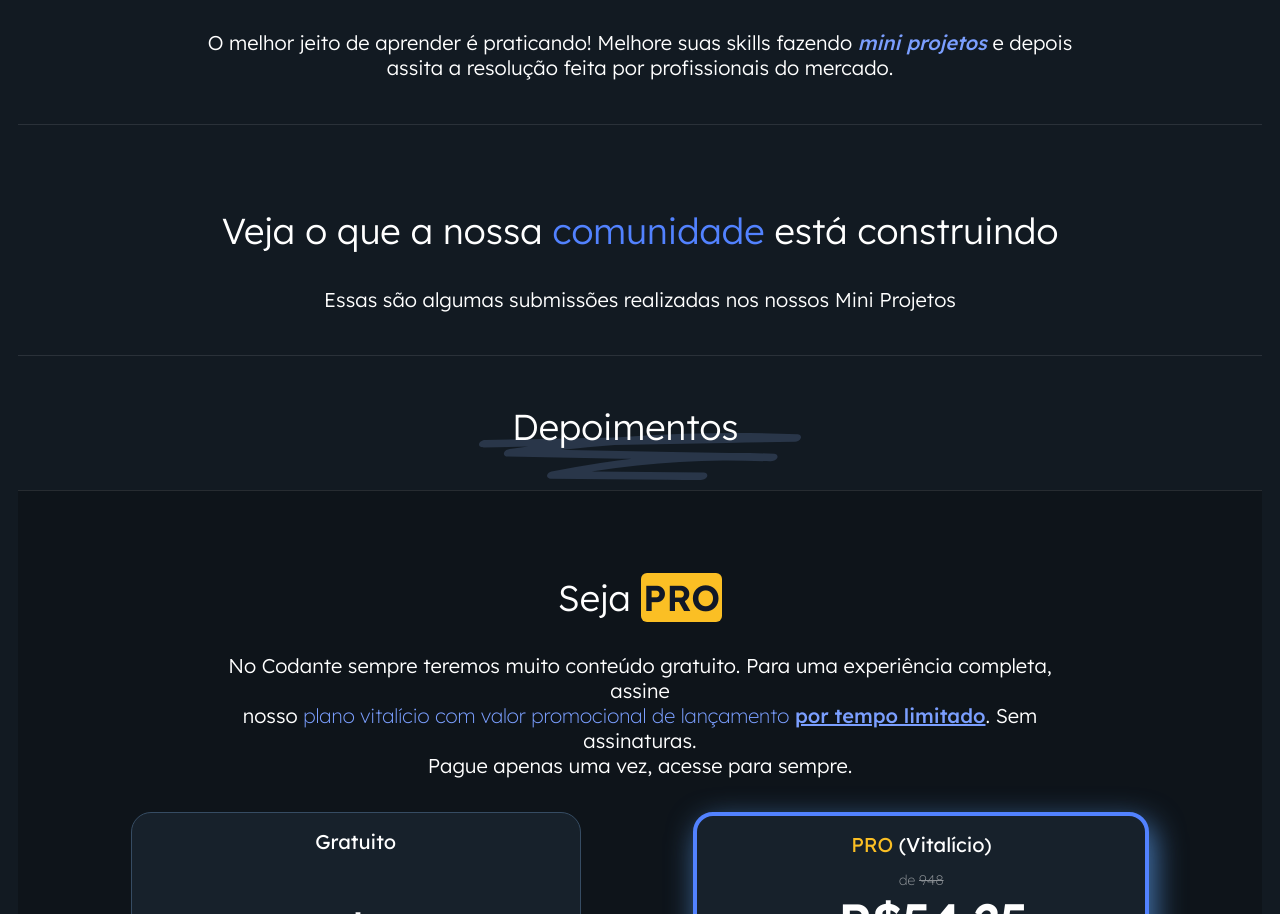
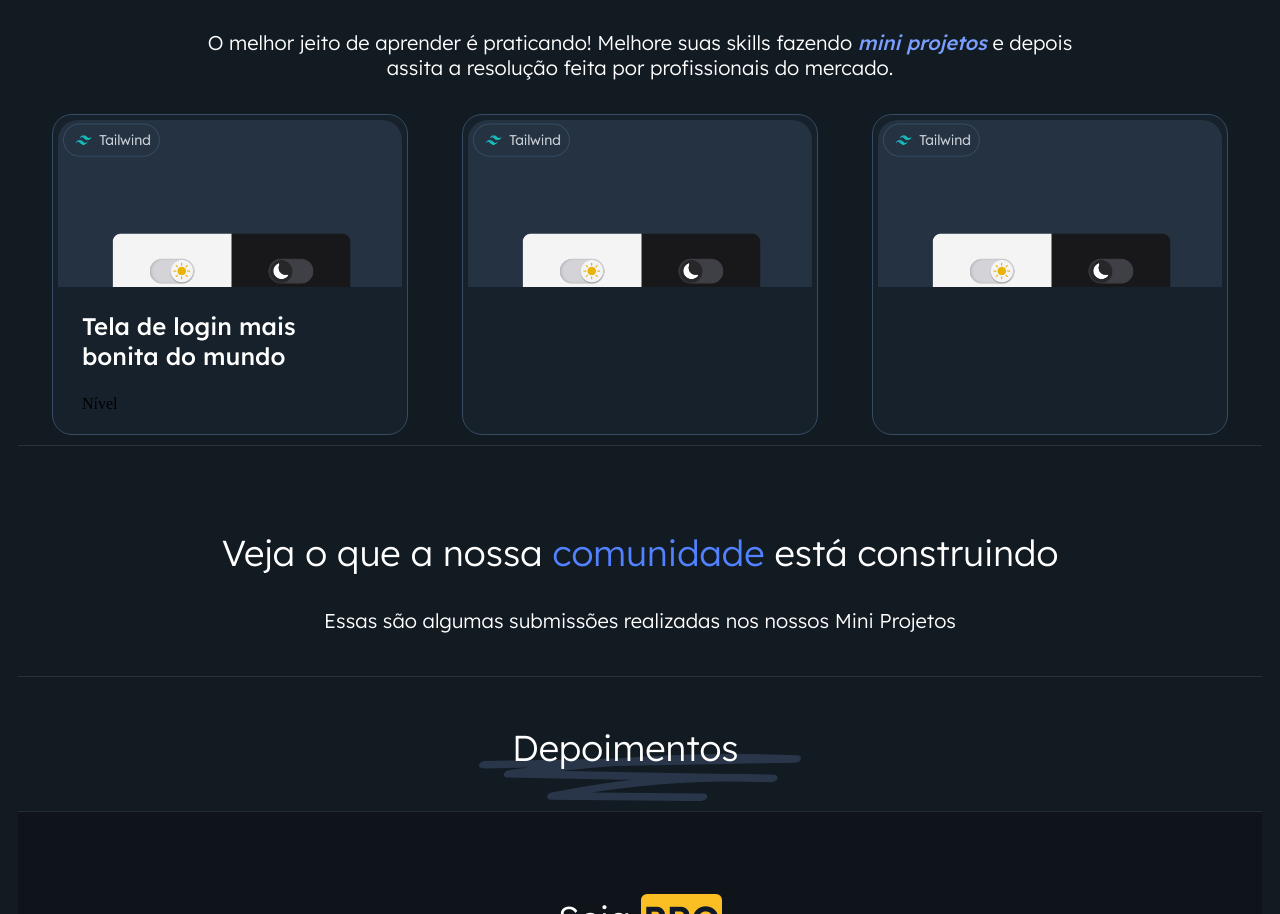
Before and after one commit to CauaDutra/codante, a plain HTML site: page index.html in a window 1280 px wide. Shown: the part 2123-3037 px from the top of the page. Drawn offline with Linux system fonts and the light colour scheme.

Commit message:
seção projetos

```diff
--- a/index.html
+++ b/index.html
@@ -209,6 +209,19 @@
         <span class="h5parte2">mini projetos</span> e depois<br />
         assita a resolução feita por profissionais do mercado.
       </h5>
+      <div class="vitrine-projetos">
+        <div class=vitrine-projetos-1>
+          <img src="projetos.png" class="img-projetos">
+          <div class="info-projetos">
+            <p class="h-vitrine-projetos">Tela de login mais bonita do mundo</p>
+            <div class="stats-vitrine-projetos">
+              <p class="vitrine-projetos-nivel">Nível</p>
+            </div>
+          </div>
+        </div>
+        <div class=vitrine-projetos-1><img src="projetos.png" class="img-projetos"></div>
+        <div class=vitrine-projetos-1><img src="projetos.png" class="img-projetos"></div>
+      </div>
     </div>
     <div class="workshops">
       <h6 align="center">Veja o que a nossa <span class="comunidade">comunidade</span> está construindo</h6>
--- a/style.css
+++ b/style.css
@@ -381,6 +381,38 @@ h5 {
 .vitrine-horas {
   margin-top: 2px;
 }
+.vitrine-projetos {
+  display: flex;
+  justify-content: space-evenly;
+  gap: 20px;
+}
+.vitrine-projetos-1 {
+  display: flex;
+  flex-direction: column;
+  background-color: #17212b;
+  border: 1px solid #364c63;
+  border-radius: 20px;
+  width: 344px;
+  padding: 5px;
+}
+.img-projetos {
+  border-top-left-radius: 20px;
+  border-top-right-radius: 20px;
+  width: 100%;
+}
+.info-projetos {
+  margin-left: 24px;
+  margin-right: 24px;
+}
+.h-vitrine-projetos {
+  font-family: "lexend", sans-serif;
+  color: white;
+  font-weight: 500;
+  font-size: 24px;
+  width: 100%;
+}
+.nivel-vitrine-projetos {
+}
 h6 {
   font-family: "lexend", sans-serif;
   color: white;
```
Also changed, not shown: projetos.png (added).
